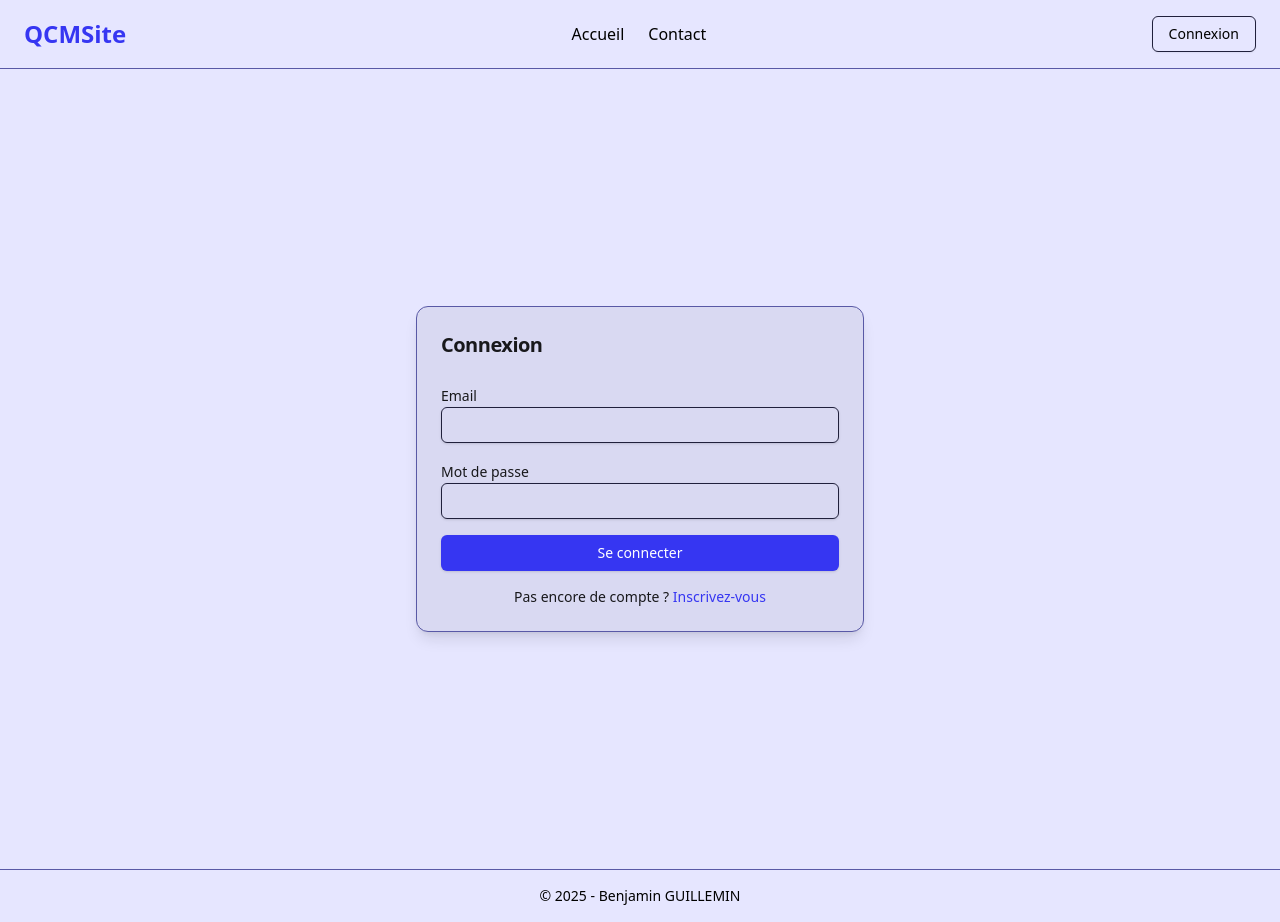
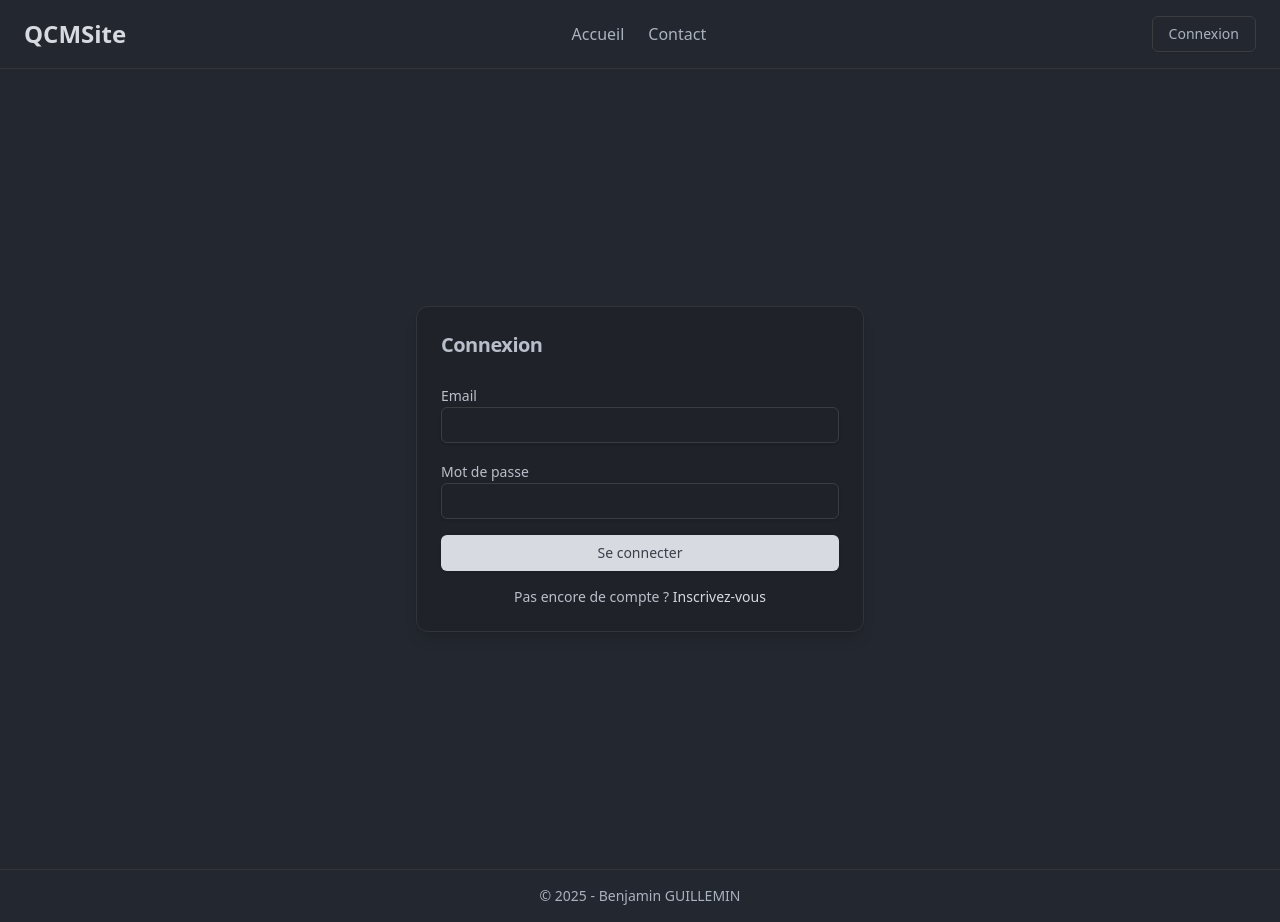
Before and after one commit to Zodiarche/qcm-project, a React (Vite) app in the folder frontend/: page /login in a window 1280 px wide. Built offline with nearby package versions, Linux system fonts and the light colour scheme.

Commit message:
styles: Changement du thème + suppression de classes dans badge

```diff
--- a/frontend/src/components/ui/badge.tsx
+++ b/frontend/src/components/ui/badge.tsx
@@ -1,36 +1,26 @@
-import * as React from "react"
-import { cva, type VariantProps } from "class-variance-authority"
+import * as React from 'react';
+import { cva, type VariantProps } from 'class-variance-authority';
 
-import { cn } from "@/lib/utils"
+import { cn } from '@/lib/utils';
 
-const badgeVariants = cva(
-  "inline-flex items-center rounded-md border px-2.5 py-0.5 text-xs font-semibold transition-colors focus:outline-none focus:ring-2 focus:ring-ring focus:ring-offset-2",
-  {
-    variants: {
-      variant: {
-        default:
-          "border-transparent bg-primary text-primary-foreground shadow hover:bg-primary/80",
-        secondary:
-          "border-transparent bg-secondary text-secondary-foreground hover:bg-secondary/80",
-        destructive:
-          "border-transparent bg-destructive text-destructive-foreground shadow hover:bg-destructive/80",
-        outline: "text-foreground",
-      },
+const badgeVariants = cva('inline-flex items-center rounded-md border px-2.5 py-0.5 text-xs font-semibold transition-colors focus:outline-none focus:ring-2 focus:ring-ring focus:ring-offset-2', {
+  variants: {
+    variant: {
+      default: 'border-transparent bg-primary text-primary-foreground shadow ',
+      secondary: 'border-transparent bg-secondary text-secondary-foreground ',
+      destructive: 'border-transparent bg-destructive text-destructive-foreground shadow ',
+      outline: 'text-foreground',
     },
-    defaultVariants: {
-      variant: "default",
-    },
-  }
-)
+  },
+  defaultVariants: {
+    variant: 'default',
+  },
+});
 
-export interface BadgeProps
-  extends React.HTMLAttributes<HTMLDivElement>,
-    VariantProps<typeof badgeVariants> {}
+export interface BadgeProps extends React.HTMLAttributes<HTMLDivElement>, VariantProps<typeof badgeVariants> {}
 
 function Badge({ className, variant, ...props }: BadgeProps) {
-  return (
-    <div className={cn(badgeVariants({ variant }), className)} {...props} />
-  )
+  return <div className={cn(badgeVariants({ variant }), className)} {...props} />;
 }
 
-export { Badge, badgeVariants }
+export { Badge, badgeVariants };
--- a/frontend/src/css/index.css
+++ b/frontend/src/css/index.css
@@ -4,50 +4,61 @@
 
 @custom-variant dark (&:is(.dark *));
 
-:root {
-  --background: hsl(240, 100%, 95%);
-  --foreground: hsl(240, 5%, 0%);
-  --card: hsl(240, 50%, 90%);
-  --card-foreground: hsl(240, 5%, 10%);
-  --popover: hsl(240, 100%, 95%);
-  --popover-foreground: hsl(240, 100%, 0%);
-  --primary: hsl(240, 88%, 58%);
-  --primary-foreground: hsl(0, 0%, 100%);
-  --secondary: hsl(240, 30%, 70%);
-  --secondary-foreground: hsl(0, 0%, 0%);
-  --muted: hsl(202, 30%, 85%);
-  --muted-foreground: hsl(240, 5%, 35%);
-  --accent: hsl(202, 30%, 80%);
-  --accent-foreground: hsl(240, 5%, 10%);
-  --destructive: hsl(0, 100%, 30%);
-  --destructive-foreground: hsl(240, 5%, 90%);
-  --border: hsl(240, 30%, 50%);
-  --input: hsl(240, 30%, 18%);
-  --ring: hsl(240, 88%, 58%);
-  --radius: 0.5rem;
-}
+@layer base {
+  :root {
+    --background: hsl(218, 14%, 16%);
+    --foreground: hsl(219, 14%, 71%);
+    --muted: hsl(218, 12%, 20%);
+    --muted-foreground: hsl(218, 12%, 70%);
+    --popover: hsl(218, 14%, 13%);
+    --popover-foreground: hsl(219, 14%, 81%);
+    --card: hsl(218, 14%, 14%);
+    --card-foreground: hsl(219, 14%, 76%);
+    --border: hsl(218, 4%, 21%);
+    --input: hsl(218, 4%, 24%);
+    --primary: hsl(220, 13%, 86%);
+    --primary-foreground: hsl(220, 13%, 26%);
+    --secondary: hsl(220, 3%, 25%);
+    --secondary-foreground: hsl(220, 3%, 85%);
+    --accent: hsl(218, 14%, 31%);
+    --accent-foreground: hsl(218, 14%, 91%);
+    --destructive: hsl(10, 85%, 46%);
+    --destructive-foreground: hsl(0, 0%, 100%);
+    --ring: hsl(220, 13%, 86%);
+    --chart-1: hsl(220, 13%, 86%);
+    --chart-2: hsl(220, 3%, 25%);
+    --chart-3: hsl(218, 14%, 31%);
+    --chart-4: hsl(220, 3%, 28%);
+    --chart-5: hsl(220, 16%, 86%);
+    --radius: 0.5rem;
+  }
 
-.dark {
-  --background: hsl(240, 50%, 5%);
-  --foreground: hsl(240, 5%, 90%);
-  --card: hsl(240, 50%, 0%);
-  --card-foreground: hsl(240, 5%, 90%);
-  --popover: hsl(240, 50%, 5%);
-  --popover-foreground: hsl(240, 5%, 90%);
-  --primary: hsl(240, 88%, 58%);
-  --primary-foreground: hsl(0, 0%, 100%);
-  --secondary: hsl(240, 30%, 10%);
-  --secondary-foreground: hsl(0, 0%, 100%);
-  --muted: hsl(202, 30%, 15%);
-  --muted-foreground: hsl(240, 5%, 60%);
-  --accent: hsl(202, 30%, 15%);
-  --accent-foreground: hsl(240, 5%, 90%);
-  --destructive: hsl(0, 100%, 30%);
-  --destructive-foreground: hsl(240, 5%, 90%);
-  --border: hsl(240, 30%, 18%);
-  --input: hsl(240, 30%, 18%);
-  --ring: hsl(240, 88%, 58%);
-  --radius: 0.5rem;
+  .dark {
+    --background: hsl(218, 14%, 16%);
+    --foreground: hsl(219, 14%, 71%);
+    --muted: hsl(218, 12%, 20%);
+    --muted-foreground: hsl(218, 12%, 70%);
+    --popover: hsl(218, 14%, 13%);
+    --popover-foreground: hsl(219, 14%, 81%);
+    --card: hsl(218, 14%, 14%);
+    --card-foreground: hsl(219, 14%, 76%);
+    --border: hsl(218, 4%, 21%);
+    --input: hsl(218, 4%, 24%);
+    --primary: hsl(220, 13%, 86%);
+    --primary-foreground: hsl(220, 13%, 26%);
+    --secondary: hsl(220, 3%, 25%);
+    --secondary-foreground: hsl(220, 3%, 85%);
+    --accent: hsl(218, 14%, 31%);
+    --accent-foreground: hsl(218, 14%, 91%);
+    --destructive: hsl(10, 85%, 46%);
+    --destructive-foreground: hsl(0, 0%, 100%);
+    --ring: hsl(220, 13%, 86%);
+    --chart-1: hsl(220, 13%, 86%);
+    --chart-2: hsl(220, 3%, 25%);
+    --chart-3: hsl(218, 14%, 31%);
+    --chart-4: hsl(220, 3%, 28%);
+    --chart-5: hsl(220, 16%, 86%);
+  }
 }
 
 @theme inline {
```
Also changed, not shown: 1 other file (tests, documents, lock files or other folders).
